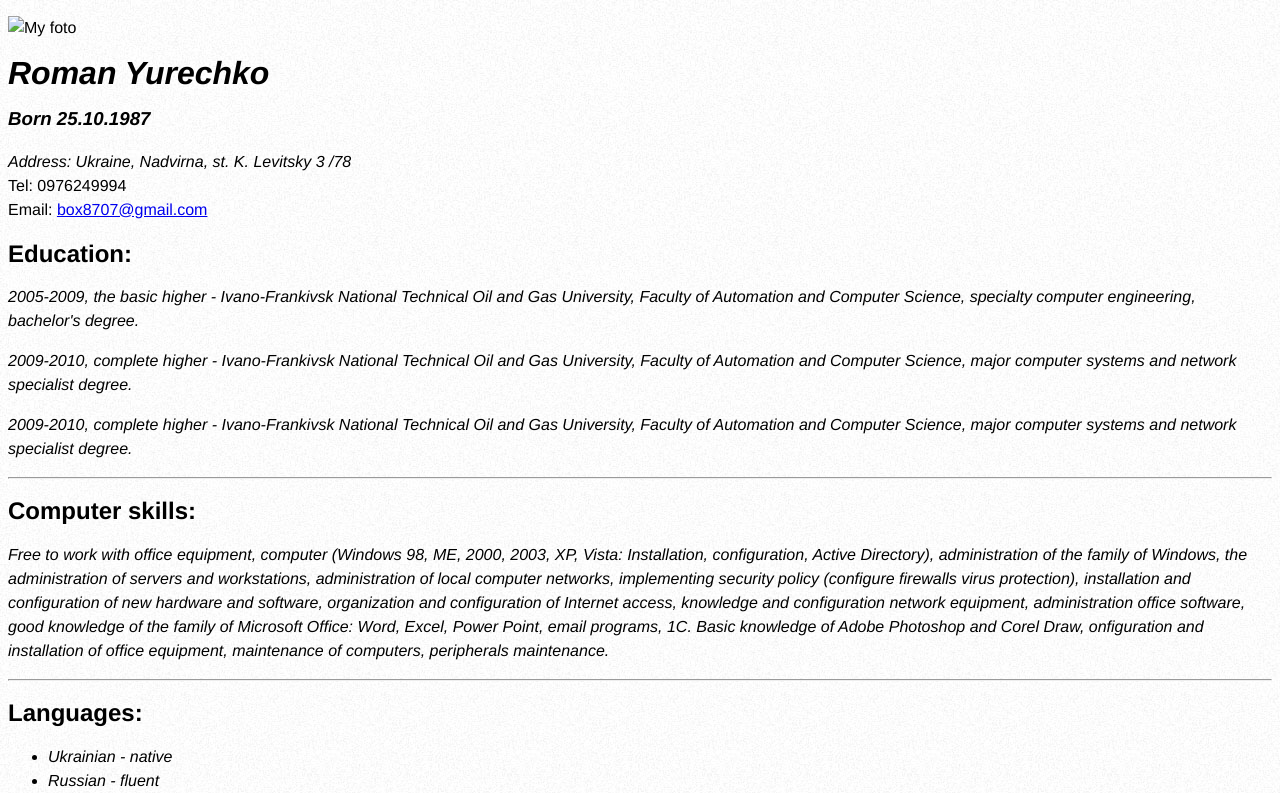
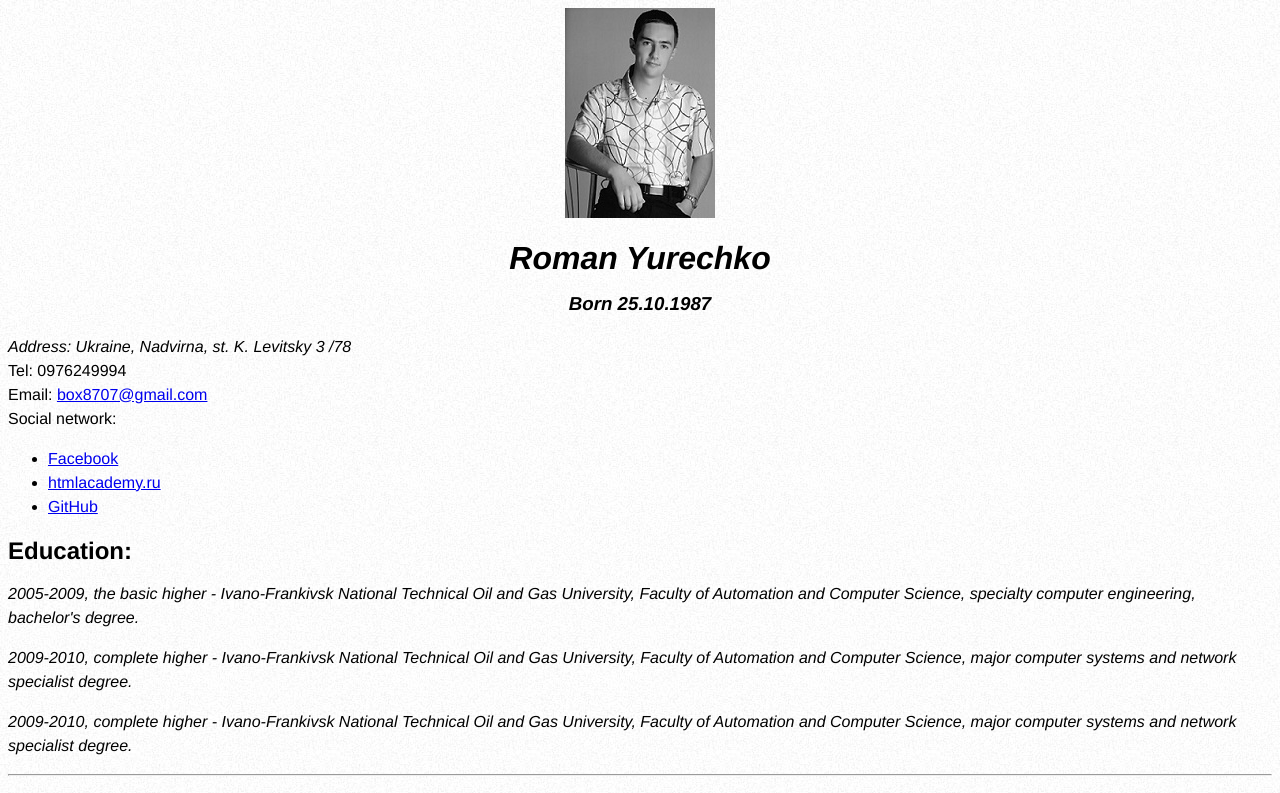
Before and after one commit to YurechkoRoman/lesson_1, a plain HTML site: page index.html in a window 1280 px wide. Shown: the top 793 px of the page. Drawn offline with Linux system fonts and the light colour scheme.

Commit message:
last commit

```diff
--- a/index.html
+++ b/index.html
@@ -8,20 +8,25 @@
         </style>
 </head>
     <body>
-       <p>
-       <img src="images/I am.jpg." alt="My foto">
-       </p>
+    	<div>
+    		<center><img src="images/I am.jpg" alt="My foto"></center>
+    	</div>
 <div>
-        <h1><em>Roman Yurechko</em></h1>
-        <h3><em>Born 25.10.1987</em></h3>
+        <center><h1><em>Roman Yurechko</em></h1></center>
+        <center><h3><em>Born 25.10.1987</em></h3></center>
         <p>
-            <em>Address: Ukraine, Nadvirna,  st. K. Levitsky  3 /78</em><br />
-            Tel: <span class="tel">0976249994</span><br />
-            Email: <a class="email" href="box8707@gmail.com">box8707@gmail.com</a>
+            <em>Address: Ukraine, Nadvirna,  st. K. Levitsky  3 /78</em><br>
+            Tel: <span class="tel">0976249994</span><br>
+            Email: <a class="email" href="box8707@gmail.com">box8707@gmail.com</a><br>
+            Social network:
+            <ul>
+			<li><a href="https://www.facebook.com/profile.php?id=100001794020115">Facebook</a></li>
+			<li><a href="https://htmlacademy.ru/profile/id654919">htmlacademy.ru</a></li>
+			<li><a href="https://github.com/YurechkoRoman">GitHub</a></li>
+			</ul>
         </p>
 
         <h2>Education:</h2>
-
             <p><em>2005-2009,  the basic higher - Ivano-Frankivsk National Technical Oil and Gas University, Faculty of Automation and Computer Science, specialty computer engineering, bachelor's degree.</em></p>
             <p><em>2009-2010, complete higher - Ivano-Frankivsk National Technical Oil and Gas University, Faculty of Automation and Computer Science, major computer systems and network specialist degree.</em></p>
             <p><em>2009-2010, complete higher - Ivano-Frankivsk National Technical Oil and Gas University, Faculty of Automation and Computer Science, major computer systems and network specialist degree.</em></p>
@@ -32,13 +37,13 @@
 <hr>
 
             <h2>Languages:</h2>
-
                 <ul>
                     <li><em>Ukrainian - native</em></li>
                     <li><em>Russian - fluent</em></li>
                     <li><em>English - basic</em></li>
                 </ul>
 <hr>
+
                 <h2>Personal qualities:</h2>
                 <ul>
                     <li><em>responsibility for assigned work, punctuality</em></li>
```
